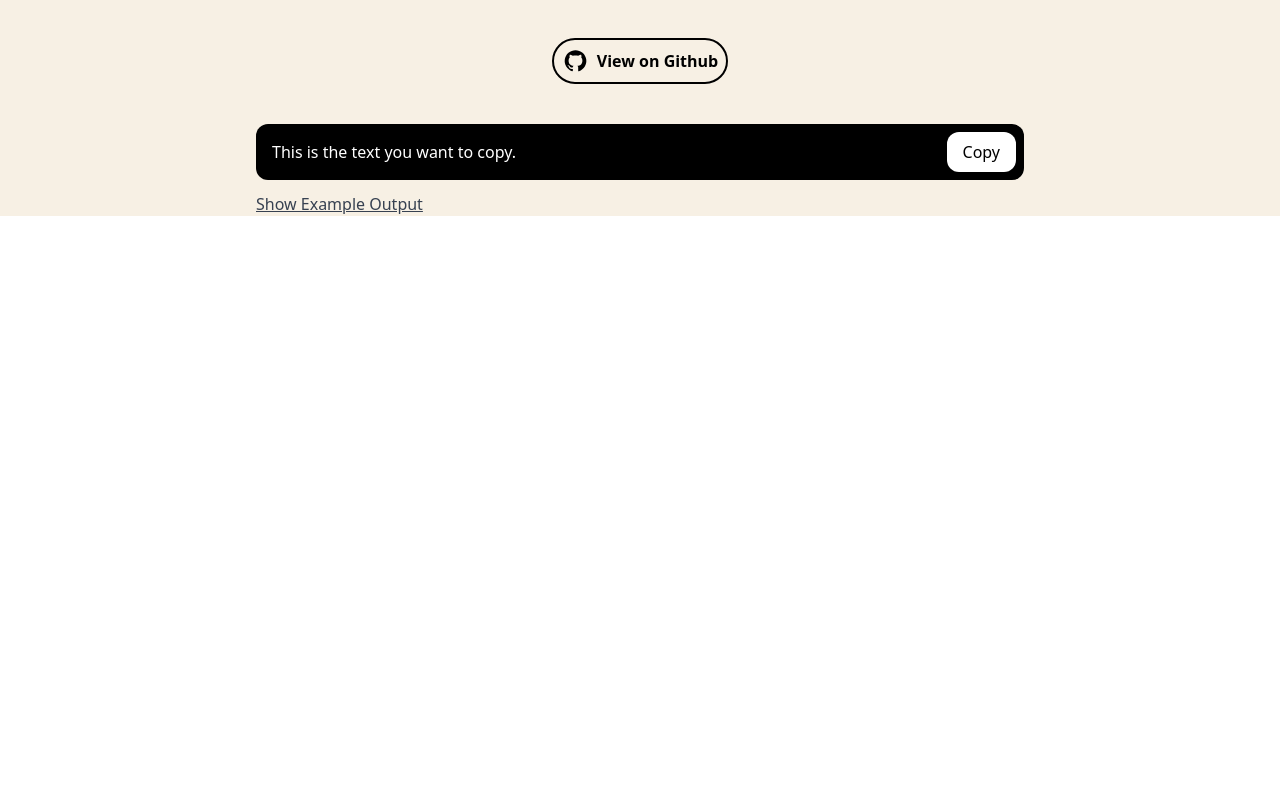
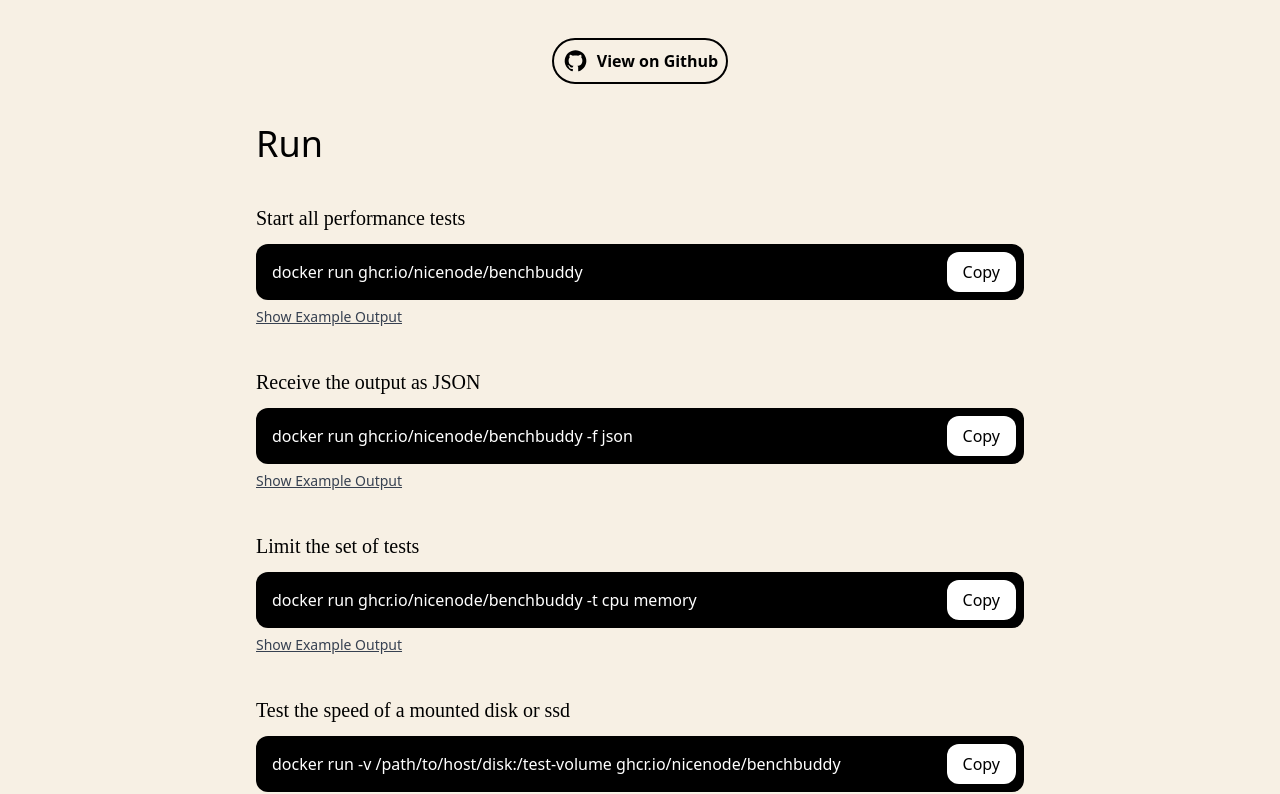
Before and after one commit to NiceNode/bench-buddy-website, a React (Create React App) app: page / in a window 1280 px wide. Shown: the part 652-1446 px from the top of the page. Before the commit the page ends 868 px from the top, so only its background shows below. Built offline with nearby package versions, Linux system fonts and the light colour scheme; the HTML template or start-up script is replaced by a standard one.

Commit message:
Add: Complete Run Command Executions

```diff
--- a/src/App.js
+++ b/src/App.js
@@ -3,7 +3,7 @@
 import Heading from './components/Home/Heading';
 import About from './components/Home/About';
 import GithubButton from './components/Home/GithubButton';
-import Command from './components/Home/Command';
+import Docker from './components/Command/Docker';
 
 
 function App() {
@@ -14,7 +14,7 @@
       <About/>
       <GithubButton/>
 
-      <Command/>
+      <Docker/>
     </div>
   );
 }
--- a/src/components/Home/Command.js
+++ b/src/components/Command/Command.js
@@ -1,11 +1,12 @@
 import React, { useState } from "react";
+import PropTypes from "prop-types";
 
-const Command = () => {
+const Command = ({ title,text, exampleOutput }) => {
   const [copied, setCopied] = useState(false);
   const [showExampleOutput, setShowExampleOutput] = useState(false);
 
   const handleCopyClick = async () => {
-    await navigator.clipboard.writeText({});
+    await navigator.clipboard.writeText(text);
     setCopied(true);
 
     setTimeout(() => {
@@ -19,10 +20,11 @@
 
   return (
     <>
-      <div className="mt-10 w-full max-w-xs sm:max-w-sm md:max-w-md lg:max-w-3xl mx-auto bg-black rounded-xl p-4 relative">
-        <div className="text-white font-medium">
-          This is the text you want to copy.
-        </div>
+      <div className="mt-10 w-full max-w-xs sm:max-w-sm md:max-w-md lg:max-w-3xl mx-auto">
+        <p className="text-xl font-satoshi">{title}</p>
+      </div>
+      <div className="mt-3 w-full max-w-xs sm:max-w-sm md:max-w-md lg:max-w-3xl mx-auto bg-black rounded-xl p-4 relative">
+        <div className="text-white font-medium">{text}</div>
         <button
           className={`bg-white rounded-xl py-2 px-4 absolute top-2 right-2 ${
             copied ? " cursor-not-allowed" : ""
@@ -35,15 +37,13 @@
       </div>
       {showExampleOutput && (
         <div className="mt-2 w-full max-w-xs sm:max-w-sm md:max-w-md lg:max-w-3xl mx-auto bg-black rounded-xl p-4 relative">
-          <div className="text-white font-medium">
-            This is example output
-          </div>
+          <p className="text-white font-medium whitespace-pre-line">{exampleOutput}</p>
         </div>
       )}
-      <div className="mt-3 w-full max-w-xs sm:max-w-sm md:max-w-md lg:max-w-3xl mx-auto">
+      <div className="mt-1 w-full max-w-xs sm:max-w-sm md:max-w-md lg:max-w-3xl mx-auto">
         <button
           onClick={toggleExampleOutput}
-          className="text-gray-700 underline cursor-pointer "
+          className="text-gray-700 text-sm underline cursor-pointer "
         >
           {showExampleOutput ? "Hide Example Output" : "Show Example Output"}
         </button>
@@ -52,4 +52,10 @@
   );
 };
 
+Command.propTypes = {
+  title: PropTypes.string.isRequired,
+  text: PropTypes.string.isRequired,
+  exampleOutput: PropTypes.string.isRequired,
+};
+
 export default Command;
--- /dev/null
+++ b/src/components/Command/Docker.js
@@ -0,0 +1,69 @@
+import React from "react";
+import Command from "./Command";
+import SubHeading from "./SubHeading";
+
+const Docker = () => {
+  const startTest = `------ CPU ------
+    Number of cpu cores: 8 cores
+    Maximum number of cpu threads: 94789 threads
+    Test using threads: 1 threads, created cpu events: 9763 events
+    Test using threads: 4 threads, created cpu events: 41941 events
+    Test using threads: 8 threads, created cpu events: 72586 events
+    Test using threads: 32 threads, created cpu events: 70431 events
+
+    ------ Memory ------
+    Total memory: 12 GB
+    Memory read test using blockSize: 32MB, result speed: 34031 MiB/sec
+    Memory read test using blockSize: 1G, result speed: 36706 MiB/sec
+    Memory write test using blockSize: 32MB, result speed: 26597 MiB/sec
+    Memory write test using blockSize: 1G, result speed: 27020 MiB/sec
+
+    ------ Storage ------
+    running about ~30 second file input and output speed test...
+    (mount a volume to directory /test-volume to test the mount speed.)
+    Read: 20571 IOPS, 12086 min IOPS
+    Write: 6893 IOPS, 4216 min IOPS
+
+    ------ Internet ------
+    running a 30 second www.speedtest.net internet speed test
+    Ping: average 6.154ms, max 8.063ms
+    Download: average 378Mbps, latency: iqm 9.436ms and max 15.735ms
+    Upload: average 171Mbps, latency: iqm 85.166ms and max 264.849ms`;
+
+  return (
+    <>
+    <SubHeading/>
+      <Command
+        title="Start all performance tests"
+        text="docker run ghcr.io/nicenode/benchbuddy"
+        exampleOutput={startTest}
+      />
+
+      <Command
+        title="Receive the output as JSON"
+        text="docker run ghcr.io/nicenode/benchbuddy -f json"
+        exampleOutput={""}
+      />
+
+      <Command
+        title="Limit the set of tests"
+        text="docker run ghcr.io/nicenode/benchbuddy -t cpu memory"
+        exampleOutput={""}
+      />
+
+      <Command
+        title="Test the speed of a mounted disk or ssd"
+        text="docker run -v /path/to/host/disk:/test-volume ghcr.io/nicenode/benchbuddy"
+        exampleOutput={""}
+      />
+
+      <Command
+        title="CLI Help"
+        text="docker run ghcr.io/nicenode/benchbuddy --help"
+        exampleOutput={""}
+      />
+    </>
+  );
+};
+
+export default Docker;
--- /dev/null
+++ b/src/components/Command/SubHeading.js
@@ -0,0 +1,10 @@
+import React from "react";
+
+const SubHeading = () => {
+  return (
+    <p className="text-4xl w-full max-w-xs sm:max-w-sm md:max-w-md lg:max-w-3xl mx-auto">
+      Run
+    </p>
+  );
+};
+export default SubHeading;
--- a/src/components/Home/GithubButton.js
+++ b/src/components/Home/GithubButton.js
@@ -9,7 +9,7 @@
   return (
     <div>
       <button
-        className="bg-transparent border border-2 border-black font-bold rounded-3xl flex items-center p-2 mt-10"
+        className="bg-transparent border border-2 border-black font-bold rounded-3xl flex items-center p-2 mt-10 mb-10"
         onClick={openGitHubPage}
       >
         <img src={github} alt="Github" className="mr-2" />
```
